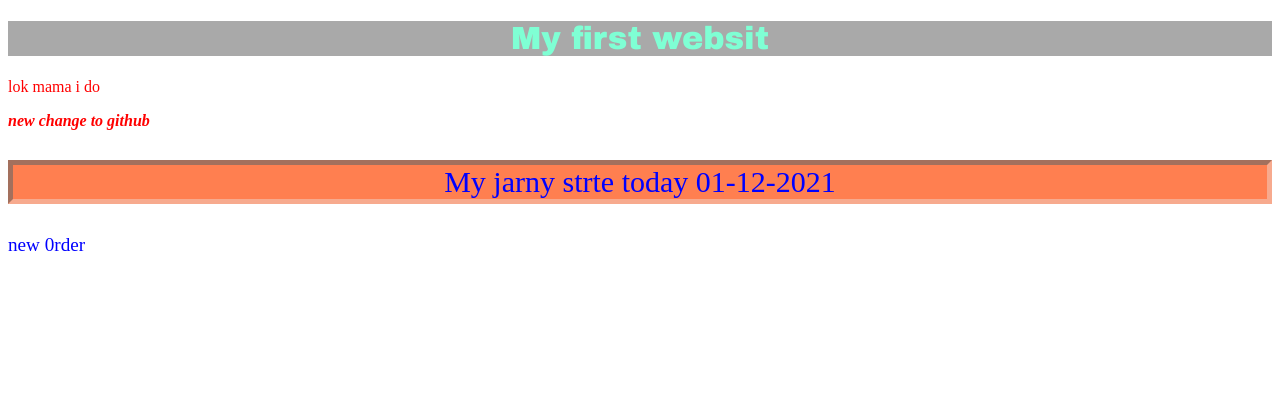
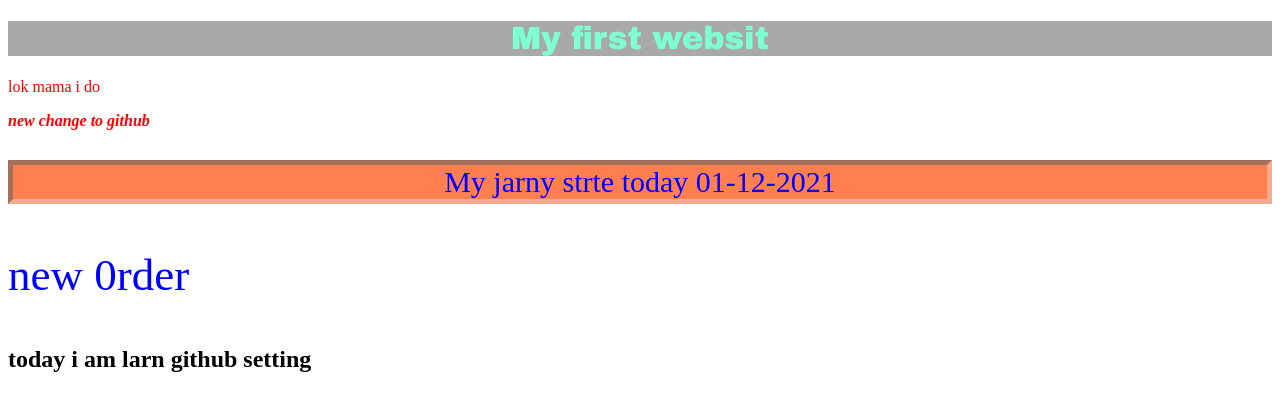
Before and after one commit to Raselraaz123/My-first-github-websit, a plain HTML site: page index.html in a window 1280 px wide. Drawn offline with Linux system fonts and the light colour scheme.

Commit message:
new text add

```diff
--- a/index.html
+++ b/index.html
@@ -15,5 +15,6 @@
     <p><b><i>new change  to github</i></b></p>
 <p class="ty">My jarny strte today 01-12-2021</p>
 <p class="rty">new 0rder </p>
+<h2>today i am larn github setting</h2>
 </body>
 </html>
--- a/style.css
+++ b/style.css
@@ -20,5 +20,5 @@ border:5px inset #f7aa8e;
 }
 .rty{
 color:blue;
-font-size: larger;
+font-size: 45px;
 }
```
